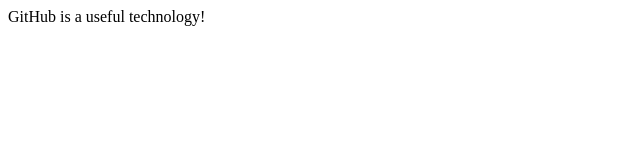
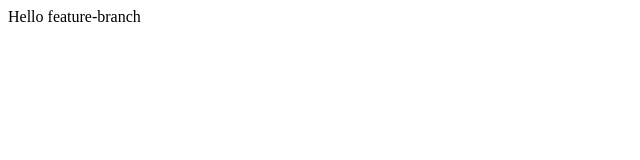
Before and after one commit to vikaiur/git_test.2.2025, a plain HTML site: page index.html in a window 1280 px wide. Shown: the whole page, without its empty margins (0-640 px from the left). Drawn offline with Linux system fonts and the light colour scheme.

Commit message:
Зміна заголовка в feature

```diff
--- a/index.html
+++ b/index.html
@@ -1 +1 @@
-<p> GitHub is a useful technology! </p>
+<p> Hello feature-branch </p>
```
